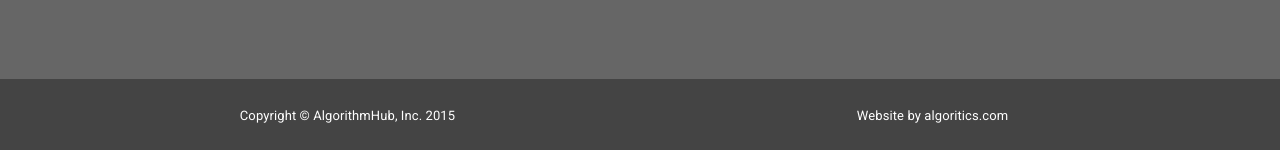
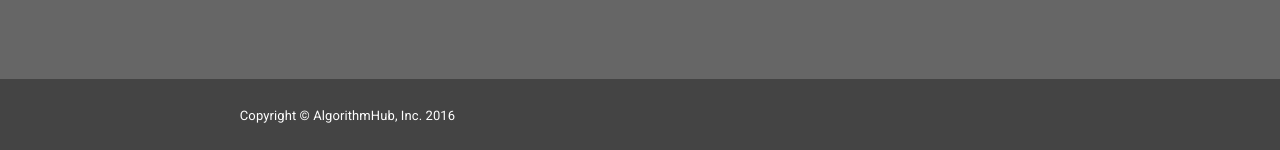
Before and after one commit to AlgorithmHub/algorithmhub.github.io, a Jekyll site: the page built from index.html, in a window 1280 px wide and 900 px high, scrolled down 3853 px. Shown: the part 747-897 px from the top of the window. Built offline with Jekyll 4.4.1, drawn with Linux system fonts in a browser that asks for light colours.

Commit message:
Update footer.html

```diff
--- a/_includes/footer.html
+++ b/_includes/footer.html
@@ -27,10 +27,9 @@
         <div class="container">
             <div class="row">
                 <div class="col-lg-6">
-                    Copyright © AlgorithmHub, Inc. 2015
+                    Copyright © AlgorithmHub, Inc. 2016
                 </div>
                 <div class="col-lg-6">
-                    Website by <a href="http://algoritics.com">algoritics.com</a>
                 </div>
             </div>
         </div>
```
